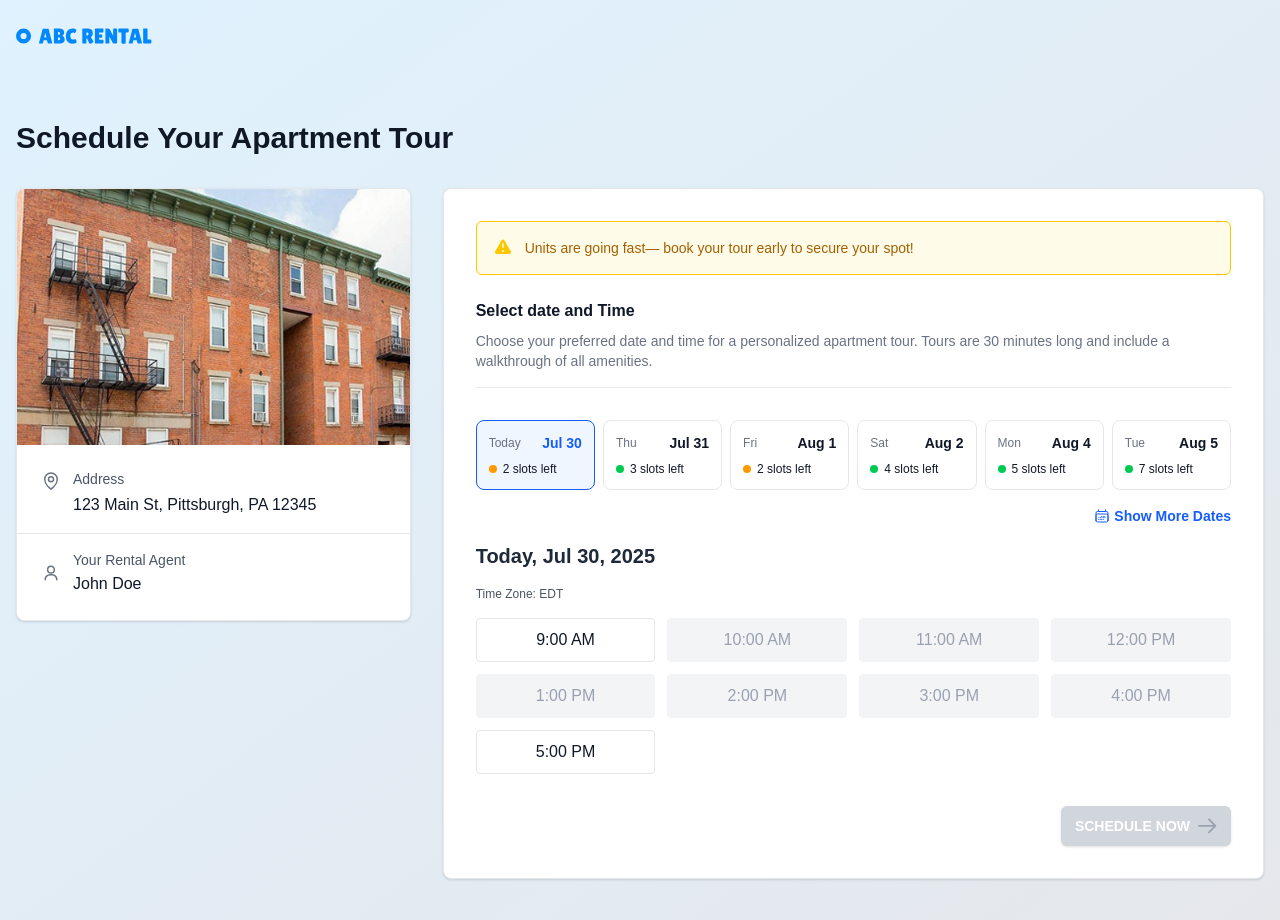
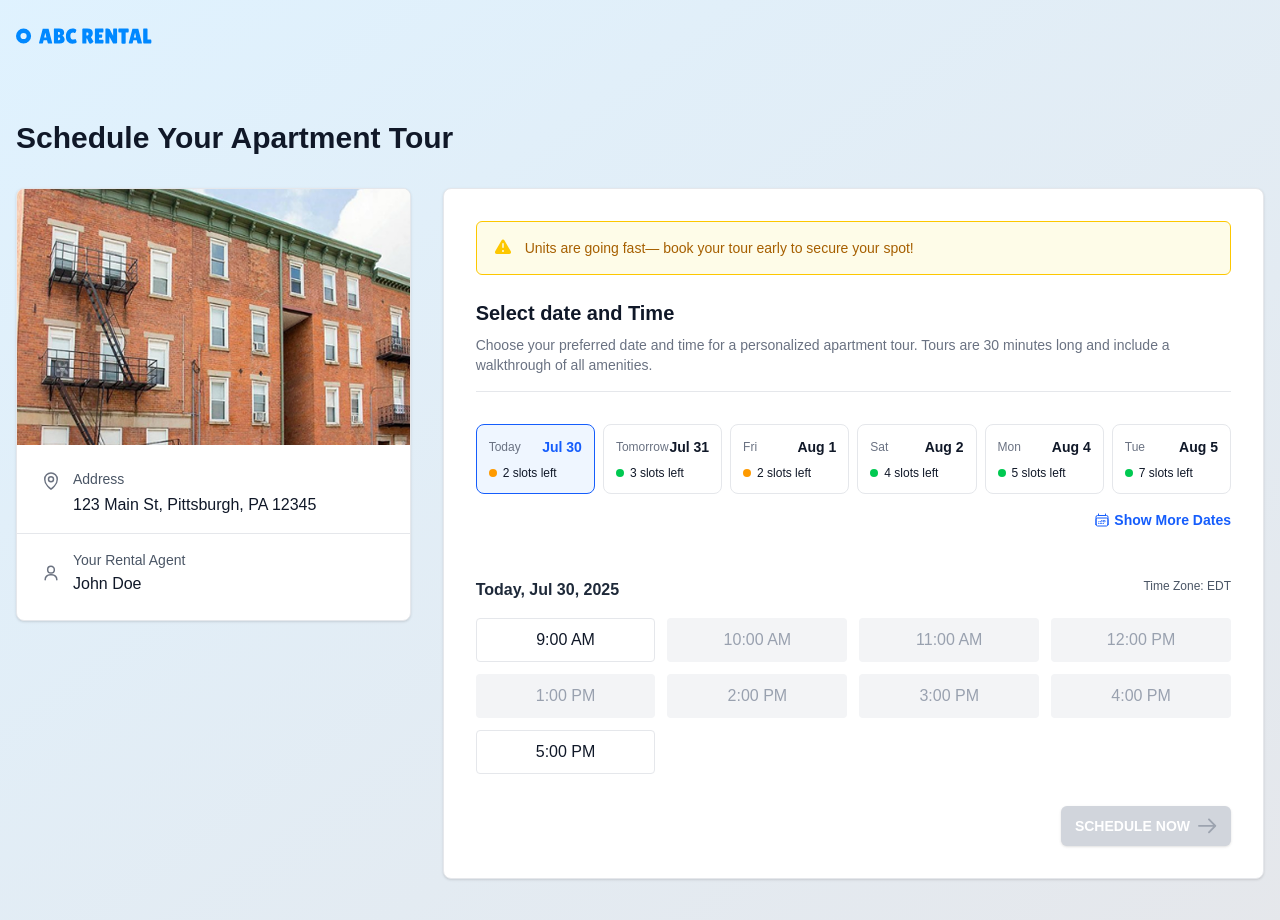
Before and after one commit to KmichaelT/abc-rental-scheduler, a Next.js app: page / in a window 1280 px wide. Shown: the top 920 px of the page. Built offline with nearby package versions, Linux system fonts and the light colour scheme.

Commit message:
typography fix

```diff
--- a/components/ApartmentTourScheduler.jsx
+++ b/components/ApartmentTourScheduler.jsx
@@ -107,7 +107,7 @@ const ApartmentTourScheduler = () => {
             <div className="p-6 md:p-8">
               <UrgencyBanner />
                   <div className="border-b border-gray-200 pb-4 mb-8">
-      <h3 className="text-base font-semibold text-gray-900">Select date and Time</h3>
+      <h3 className="text-xl font-semibold text-gray-900">Select date and Time</h3>
       <p className="mt-2 max-w-4xl text-sm text-gray-500">
         Choose your preferred date and time for a personalized apartment tour. Tours are 30 minutes long and include a walkthrough of all amenities.
       </p>
@@ -131,7 +131,7 @@ const ApartmentTourScheduler = () => {
                 onDateSelect={setSelectedDate}
               />
 
-              <div className="text-gray-600 text-xs mb-4">Time Zone: EDT</div>
+
 
               <TimeSlotGrid
                 timeSlotAvailability={timeSlotAvailability}
--- a/components/DateCarousel.jsx
+++ b/components/DateCarousel.jsx
@@ -21,12 +21,16 @@ const DateCarousel = ({
     const months = ['Jan', 'Feb', 'Mar', 'Apr', 'May', 'Jun', 'Jul', 'Aug', 'Sep', 'Oct', 'Nov', 'Dec'];
 
     const today = new Date();
+    const tomorrow = new Date(today);
+    tomorrow.setDate(today.getDate() + 1);
 
     let dayName = days[date.getDay()];
 
-    // Replace with Today if applicable
+    // Replace with Today/Tomorrow if applicable
     if (date.toDateString() === today.toDateString()) {
       dayName = 'Today';
+    } else if (date.toDateString() === tomorrow.toDateString()) {
+      dayName = 'Tomorrow';
     }
 
     return {
@@ -101,9 +105,15 @@ const DateCarousel = ({
       <div className="flex items-center justify-end mb-4">
         <DatePicker onDateSelect={handleDatePickerSelect} />
       </div>
-      <h2 className="text-gray-800 text-xl font-bold mt-4">
+
+      <div className='flex justify-between mt-12'>
+      <h2 className="text-gray-800 text-base font-bold ">
         {selectedDate ? formatDateDisplay(selectedDate).full : 'Select a Date'}
       </h2>
+                    <p className="text-gray-600 text-xs ">Time Zone: EDT</p>
+
+      </div>
+
     </div>
   );
 };
```
